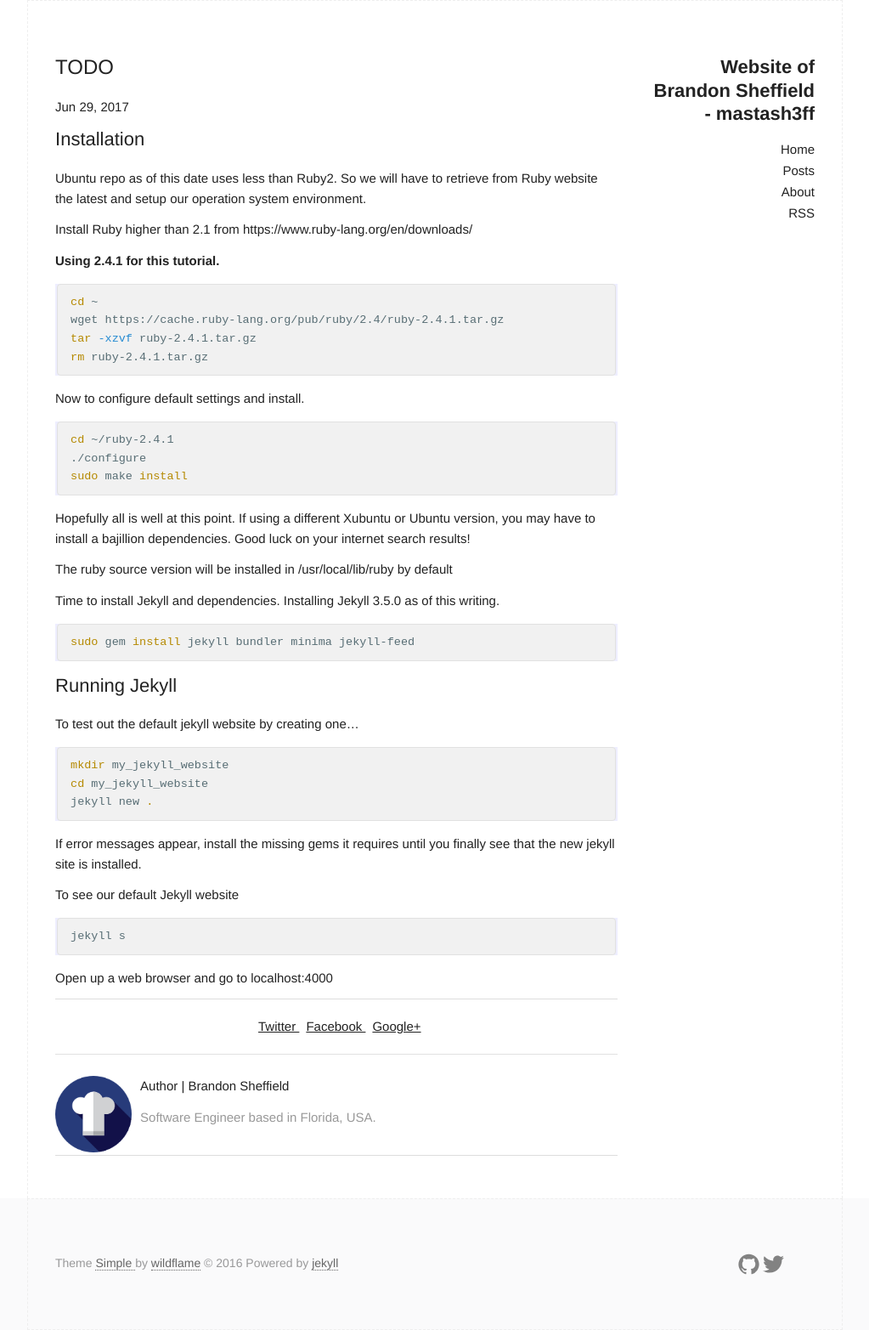
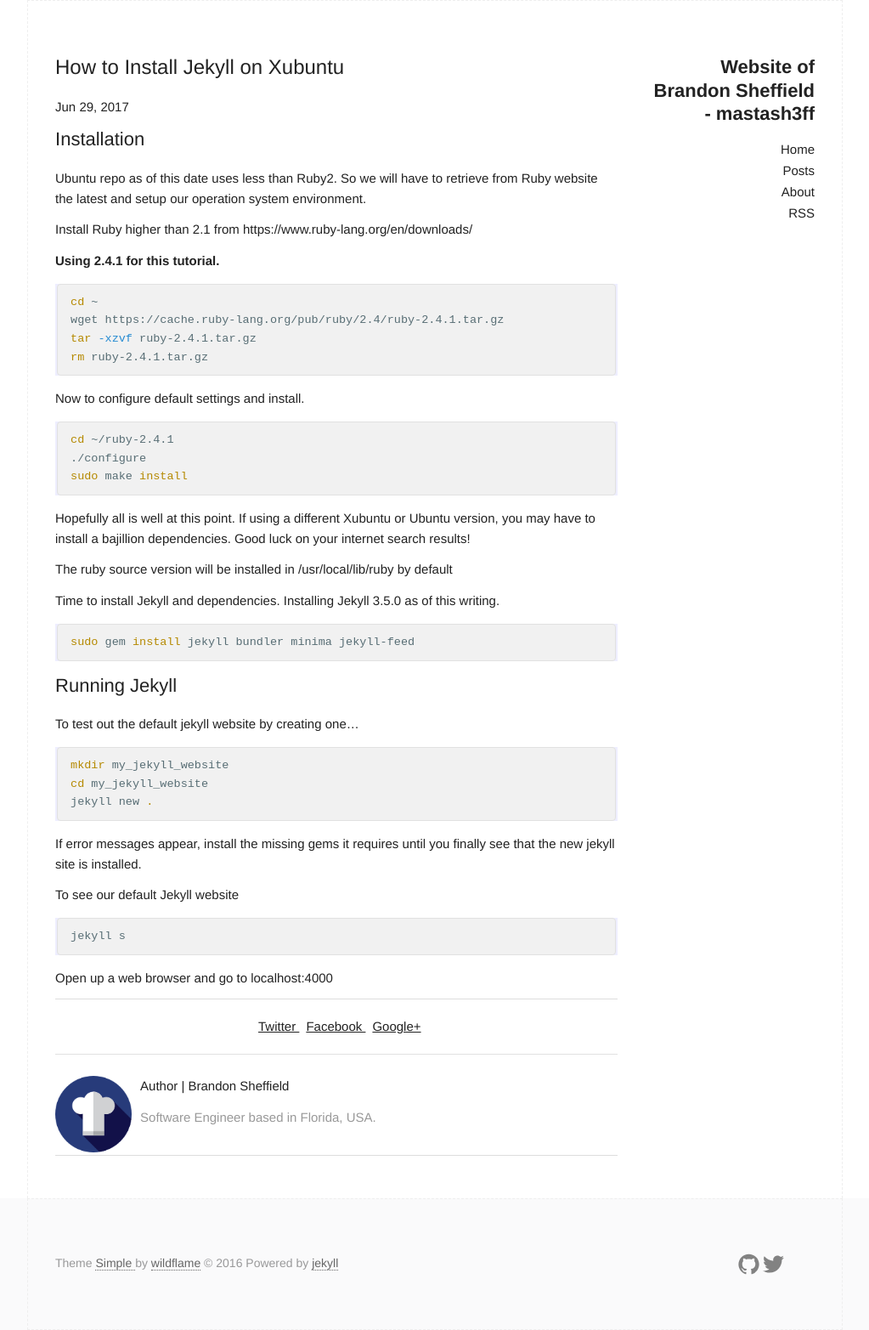
Before and after one commit to mastash3ff/mastash3ff-blog, a Jekyll site: the page built from _posts/2017-06-29-How-To-Install-Jekyll-On-Xubuntu16.04.md, in a window 1280 px wide. Shown: the whole page at 85% size, without its empty margins (128-1151 px from the left). Built offline with Jekyll 4.4.1, drawn with Linux system fonts in a browser that asks for light colours.

```diff
--- a/_posts/2017-06-29-How-To-Install-Jekyll-On-Xubuntu16.04.md
+++ b/_posts/2017-06-29-How-To-Install-Jekyll-On-Xubuntu16.04.md
@@ -1,9 +1,9 @@
 ---
 layout: post
-title:  "TODO"
+title:  "How to Install Jekyll on Xubuntu"
 date:   2017-06-29 13:10:00 -0600
 categories: how, to, install, jekyll, xubuntu, ubuntu
-permalink: installing_jekyll_xubuntu
+permalink: /installing_jekyll_xubuntu/
 ---
 
 ## Installation
```
